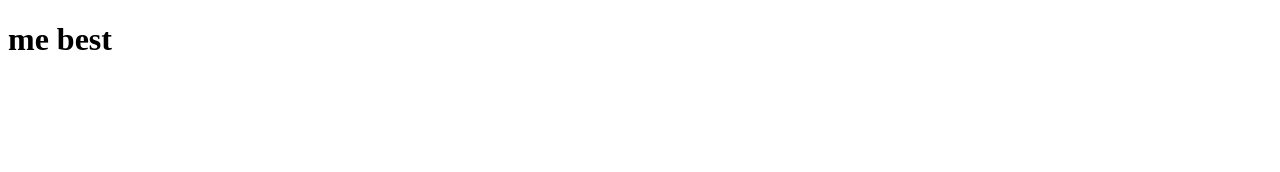
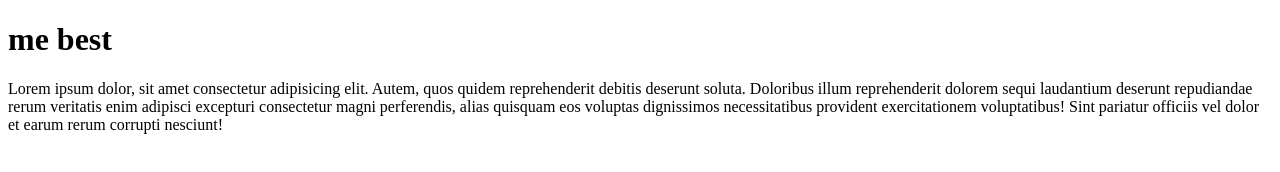
Before and after one commit to Samirsrz/assignment1, a plain HTML site: page index.html in a window 1280 px wide. Drawn offline with Linux system fonts and the light colour scheme.

Commit message:
to check

```diff
--- a/index.html
+++ b/index.html
@@ -7,5 +7,6 @@
 </head>
 <body>
        <h1> me best</h1>
+       <p>Lorem ipsum dolor, sit amet consectetur adipisicing elit. Autem, quos quidem reprehenderit debitis deserunt soluta. Doloribus illum reprehenderit dolorem sequi laudantium deserunt repudiandae rerum veritatis enim adipisci excepturi consectetur magni perferendis, alias quisquam eos voluptas dignissimos necessitatibus provident exercitationem voluptatibus! Sint pariatur officiis vel dolor et earum rerum corrupti nesciunt!</p>
 </body>
 </html>
```
